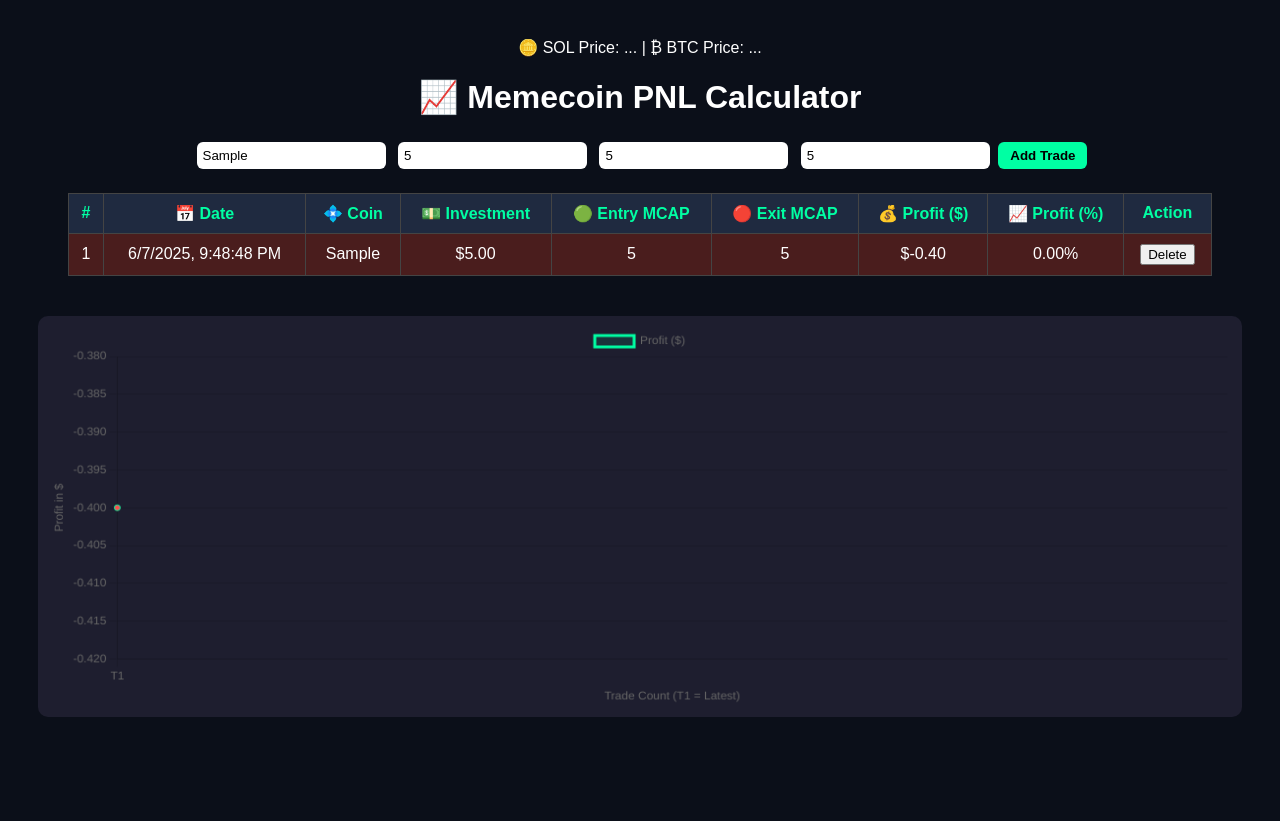
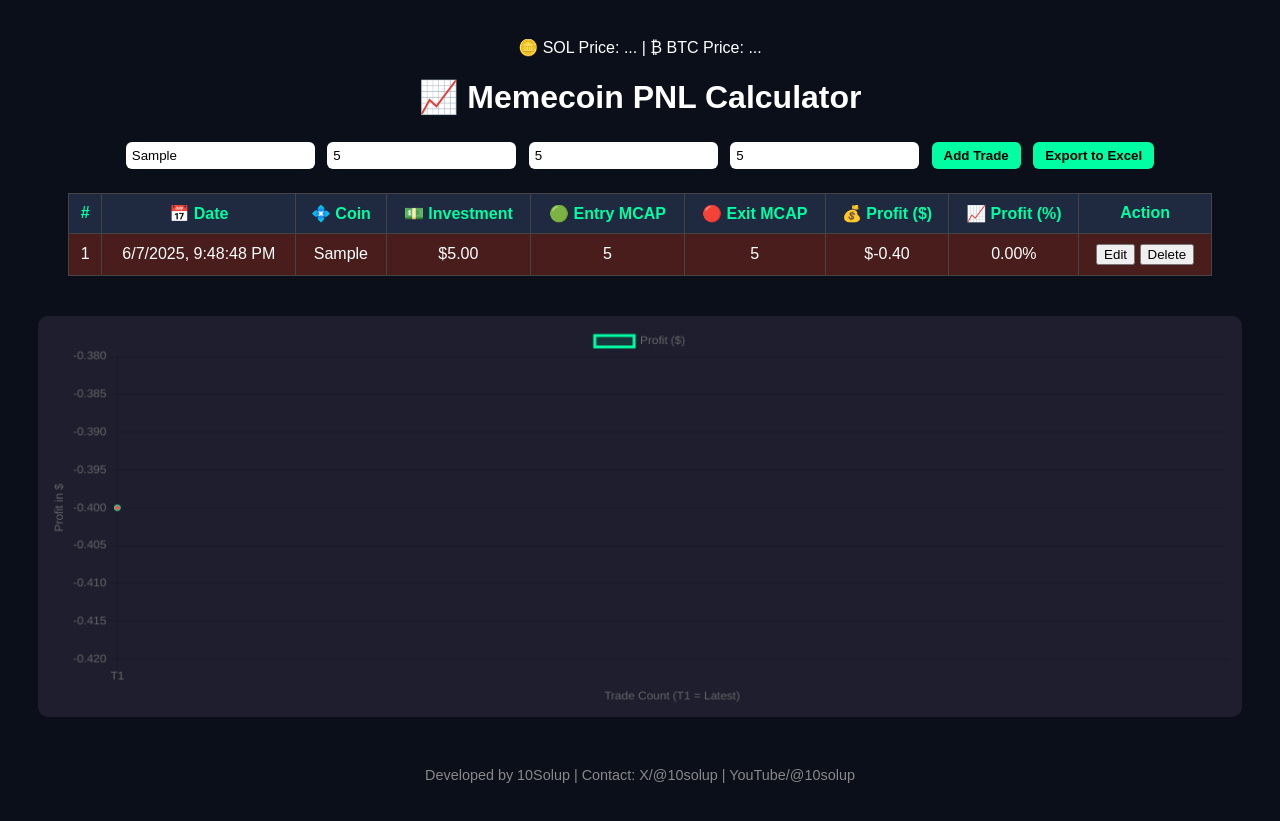
Before and after one commit to daddycoin1981/mcap-calculator, a plain HTML site: page index.html in a window 1280 px wide. Both pictures are taken after typing "Sample", "5", "5", "5" into the empty fields and a click on the button "Add Trade". Before the commit the page ends 800 px from the top, so only its background shows below. Drawn offline with nearby package versions, Linux system fonts and the light colour scheme; no server answers.

Commit message:
Update index.html

```diff
--- a/index.html
+++ b/index.html
@@ -6,6 +6,7 @@
   <title>📈 Memecoin PNL Calculator</title>
   <script src="https://cdn.jsdelivr.net/npm/chart.js"></script>
   <script src="https://cdnjs.cloudflare.com/ajax/libs/howler/2.2.3/howler.min.js"></script>
+  <script src="https://cdnjs.cloudflare.com/ajax/libs/xlsx/0.18.5/xlsx.full.min.js"></script>
   <style>
     body {
       background-color: #0b0f19;
@@ -64,6 +65,12 @@
       background-color: #00ffa3;
       color: #000;
       font-weight: bold;
+      margin: 4px;
+    }
+    footer {
+      margin-top: 50px;
+      color: #888;
+      font-size: 0.9rem;
     }
   </style>
 </head>
@@ -75,11 +82,12 @@
   <h1>📈 Memecoin PNL Calculator</h1>
 
   <div class="input-wrapper">
-    <input id="coin" placeholder="Coin Name" />
-    <input id="investment" placeholder="Investment ($)" type="number" />
-    <input id="entry" placeholder="Entry MCAP" type="number" />
-    <input id="exit" placeholder="Exit MCAP" type="number" />
+    <input id="coin" placeholder="💠 Coin Name" />
+    <input id="investment" placeholder="💵 Investment ($)" type="number" />
+    <input id="entry" placeholder="🟢 Entry MCAP" type="number" />
+    <input id="exit" placeholder="🔴 Exit MCAP" type="number" />
     <button onclick="addTrade()">Add Trade</button>
+    <button onclick="exportToExcel()">Export to Excel</button>
   </div>
 
   <div id="celebrate">🎉</div>
@@ -102,6 +110,10 @@
   </table>
 
   <canvas id="profitChart" height="100"></canvas>
+
+  <footer>
+    Developed by 10Solup | Contact: X/@10solup | YouTube/@10solup
+  </footer>
 
   <script>
     let trades = JSON.parse(localStorage.getItem("trades") || "[]");
@@ -145,7 +157,7 @@
       const percent = ((exit - entry) / entry) * 100;
       const netProfit = profit - 0.40; // default fee
       const obj = { coin, inv, entry, exit, profit: netProfit, percent, date };
-      trades.push(obj);
+      trades.unshift(obj);
       localStorage.setItem("trades", JSON.stringify(trades));
       renderTrades(trades);
       updateChart(trades);
@@ -171,7 +183,10 @@
           <td>${t.exit}</td>
           <td>$${t.profit.toFixed(2)}</td>
           <td>${t.percent.toFixed(2)}%</td>
-          <td><button onclick="deleteRow(${i})">Delete</button></td>
+          <td>
+            <button onclick="editTrade(${i})">Edit</button>
+            <button onclick="deleteRow(${i})">Delete</button>
+          </td>
         `;
         body.appendChild(row);
       });
@@ -184,11 +199,19 @@
       updateChart(trades);
     }
 
+    function editTrade(index) {
+      const t = trades[index];
+      document.getElementById("coin").value = t.coin;
+      document.getElementById("investment").value = t.inv;
+      document.getElementById("entry").value = t.entry;
+      document.getElementById("exit").value = t.exit;
+      deleteRow(index);
+    }
+
     function updateChart(data) {
       const ctx = document.getElementById("profitChart").getContext("2d");
       const labels = data.map((_, i) => `T${data.length - i}`);
       const profits = data.map(t => t.profit).reverse();
-      const percents = data.map(t => t.percent.toFixed(1)).reverse();
       const tooltips = data.map(t => `$${t.profit.toFixed(2)} (${t.percent.toFixed(1)}%)`).reverse();
       if (chart) chart.destroy();
       chart = new Chart(ctx, {
@@ -228,6 +251,13 @@
       });
     }
 
+    function exportToExcel() {
+      const ws = XLSX.utils.json_to_sheet(trades);
+      const wb = XLSX.utils.book_new();
+      XLSX.utils.book_append_sheet(wb, ws, "Trades");
+      XLSX.writeFile(wb, "Memecoin_PNL_Calculator.xlsx");
+    }
+
     renderTrades(trades);
     updateChart(trades);
   </script>
```
